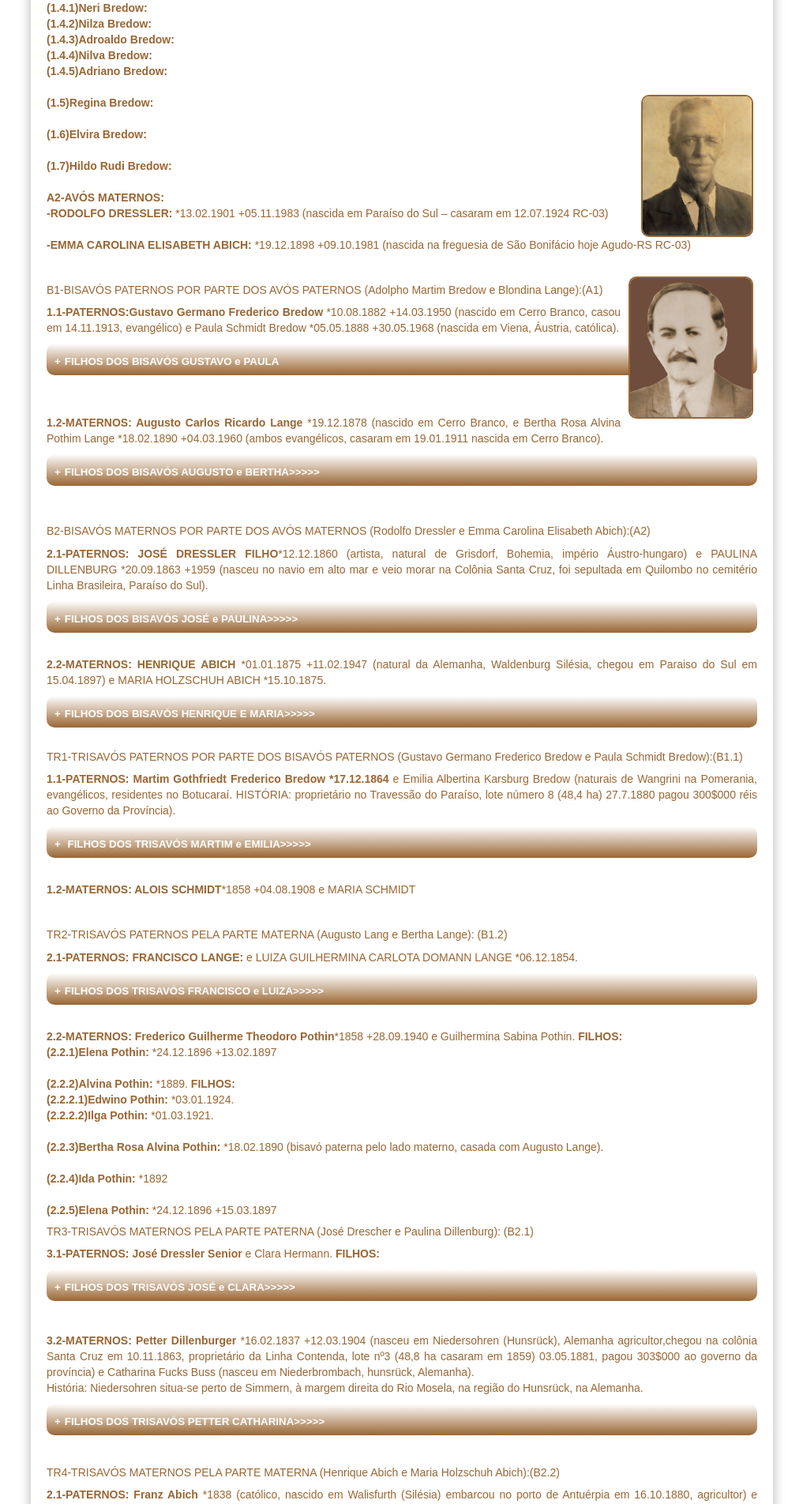
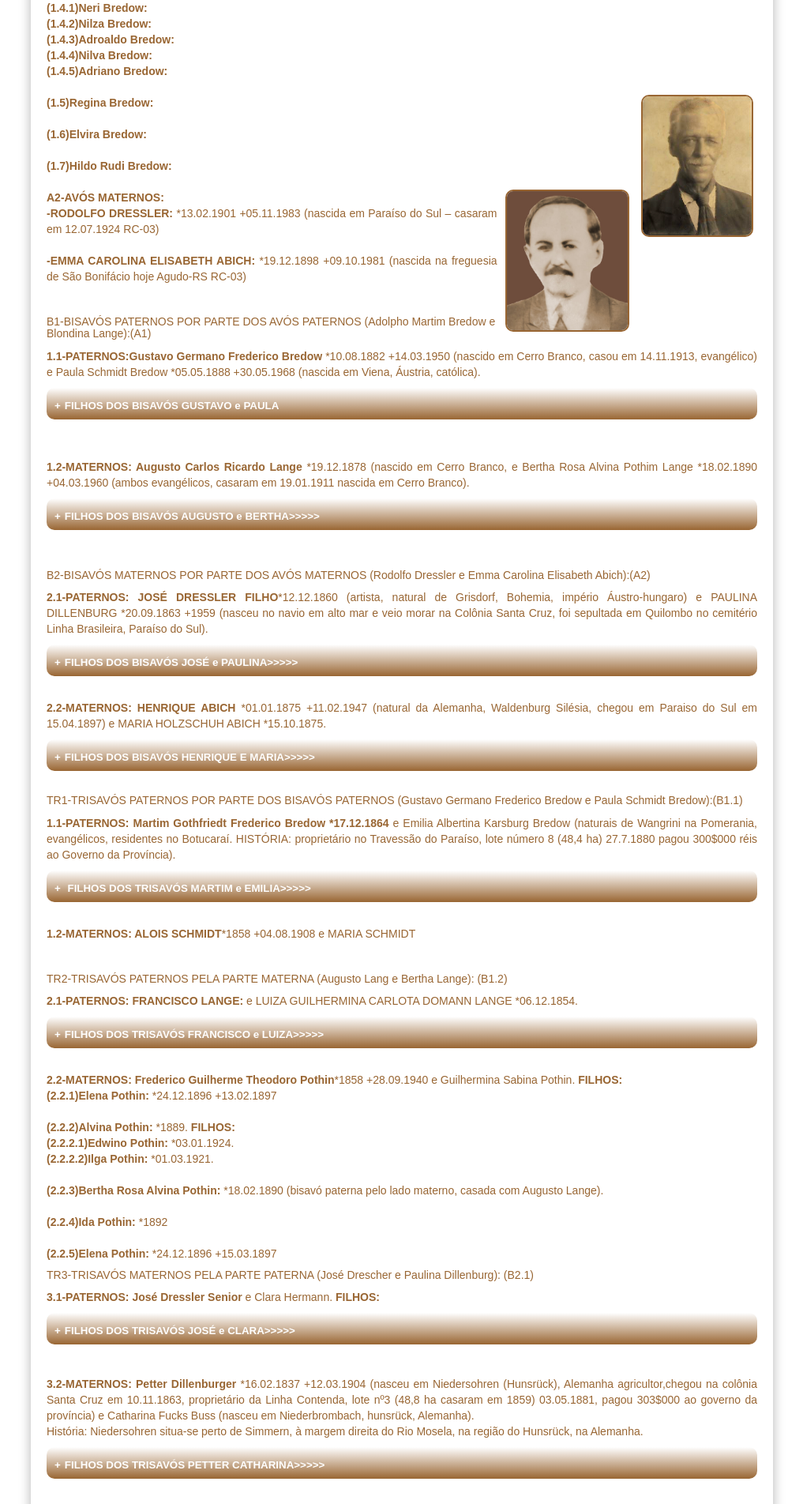
Before and after one commit to claudiovargas1955/claudiovargas1955.github.io, a Jekyll site: the page built from _pages/arvore-genealogica-de-roselia-renita-bredow.html, in a window 1280 px wide. Shown: the part 1642-3546 px from the top of the page at 79% size, without its empty margins (131-1148 px from the left). Built offline with Jekyll 4.4.1, drawn with Linux system fonts in a browser that asks for light colours; some web fonts are replaced.

Commit message:
Update arvore-genealogica-de-roselia-renita-bredow.html

```diff
--- a/_pages/arvore-genealogica-de-roselia-renita-bredow.html
+++ b/_pages/arvore-genealogica-de-roselia-renita-bredow.html
@@ -124,11 +124,11 @@ Fonseca de Oliveira 17.07.1899 +14.05.1924 avós maternos: Silvestre Rodrigues *
 
 <b>(1.7)Hildo Rudi Bredow: </b> <br/><br>
 
-
+<img class="dir1" style="float:right"; src="/images/bisavo.jpg"; height="180px"; title="bisavô Gustavo Germano Frederico Bredow";/>
 <b>A2-AVÓS MATERNOS:</b><br>
 <b>-RODOLFO DRESSLER:</b> *13.02.1901 +05.11.1983 (nascida em Paraíso do Sul – casaram em 12.07.1924 RC-03)<br/><br/>
 <b>-EMMA CAROLINA ELISABETH ABICH:</b> *19.12.1898 +09.10.1981 (nascida na freguesia de São Bonifácio hoje Agudo-RS RC-03)</p> <br>
-<img class="dir1" style="float:right"; src="/images/bisavo.jpg"; height="180px"; title="bisavô Gustavo Germano Frederico Bredow";/>
+
 
   <h5>B1-BISAVÓS PATERNOS POR PARTE DOS AVÓS PATERNOS (Adolpho Martim Bredow e Blondina Lange):(A1)</h5>
 <p><b>1.1-PATERNOS:Gustavo Germano Frederico Bredow</b> *10.08.1882 +14.03.1950 (nascido em Cerro Branco, casou em 14.11.1913,
```
